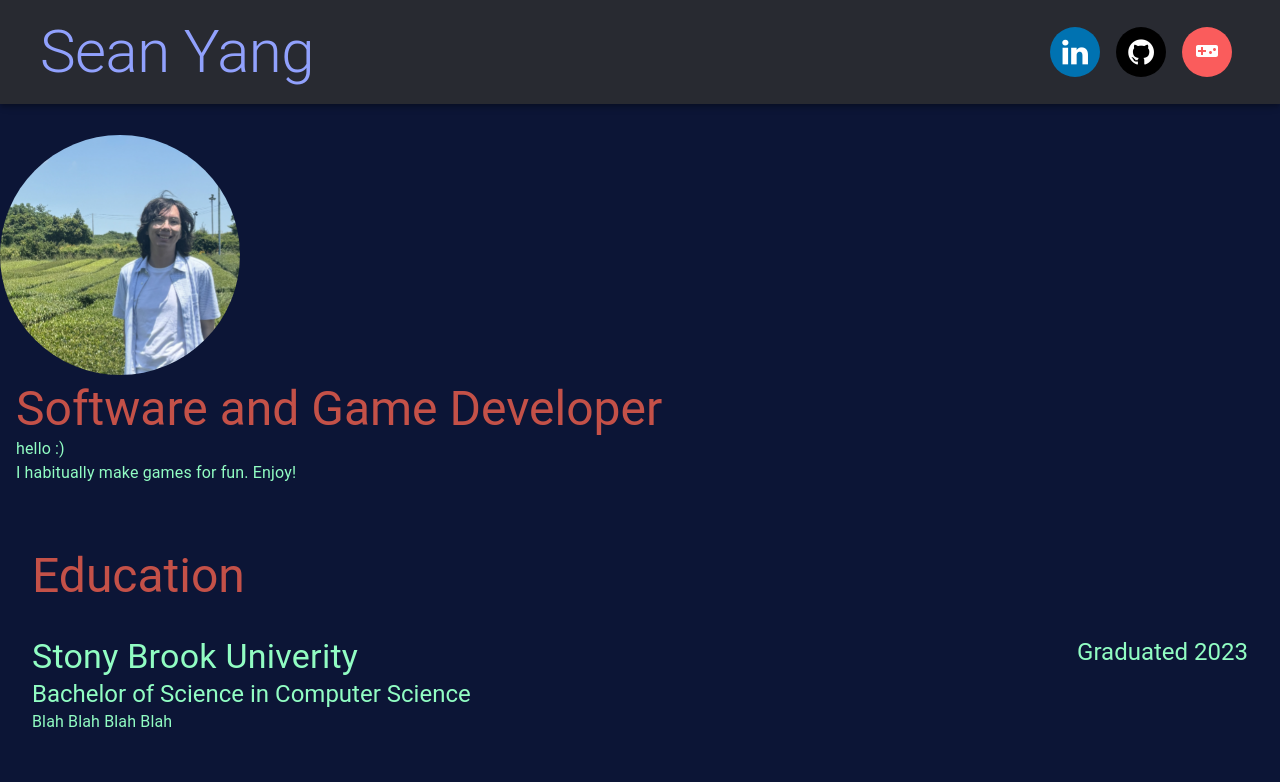
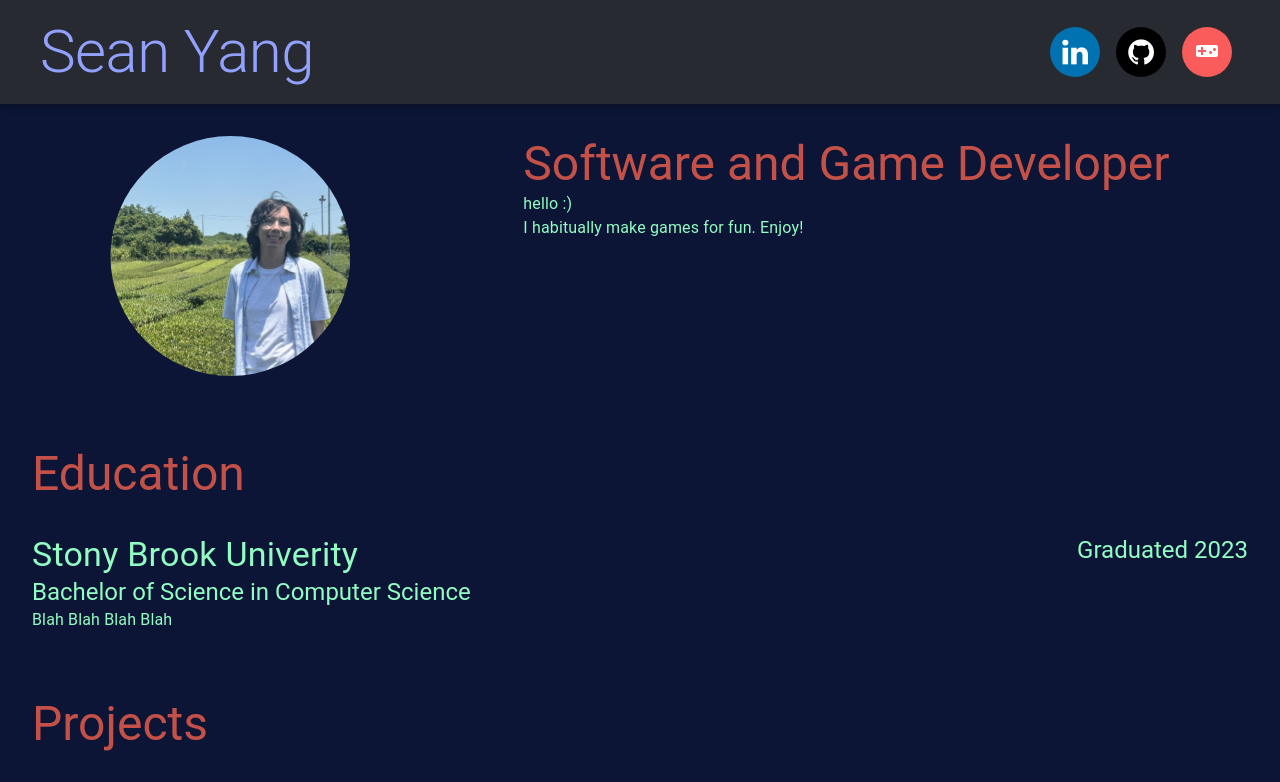
Before and after one commit to s303824/sean-yang, a React (Create React App) app: page / in a window 1280 px wide. Shown: the top 782 px of the page. Built offline with nearby package versions, Linux system fonts and the light colour scheme.

Commit message:
wrapping issue fixed!

```diff
--- a/src/App.css
+++ b/src/App.css
@@ -53,7 +53,8 @@
 }
 
 .about{
-  display:inline;
+  display:flex;
+  flex-wrap: wrap;
 }
 
 .fa {
```
